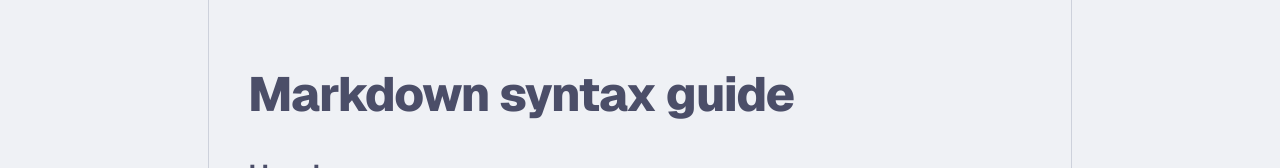
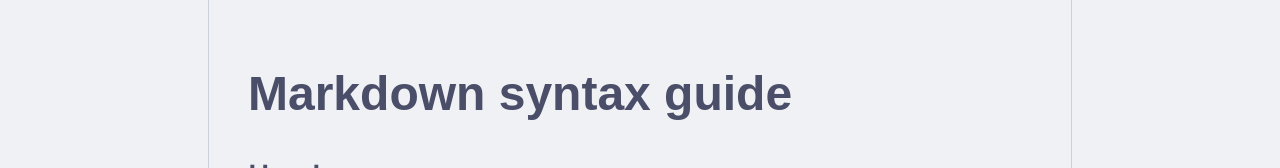
Before and after one commit to Podter/podter-website-old, a Next.js app: page /about in a window 1280 px wide. Shown: the part 130-298 px from the top of the page. Built offline with nearby package versions, Linux system fonts and the light colour scheme; a web font is replaced by a local one.

Commit message:
cal sans for heading

```diff
--- a/app/layout.tsx
+++ b/app/layout.tsx
@@ -4,6 +4,7 @@ import { GeistMono } from "geist/font/mono";
 import { GeistSans } from "geist/font/sans";
 
 import { defaultMetadata } from "~/constants/metadata";
+import { CalSans } from "~/lib/cal-sans";
 import { cn } from "~/lib/utils";
 import { ThemeProvider } from "~/providers/theme-provider";
 import Borders from "./_components/borders";
@@ -28,6 +29,7 @@ export default function RootLayout({ children }: PropsWithChildren) {
           "container relative flex flex-col overflow-x-hidden font-sans",
           GeistSans.variable,
           GeistMono.variable,
+          CalSans.variable,
         )}
       >
         <ThemeProvider attribute="class" defaultTheme="system" enableSystem>
--- a/components/ui/typography.tsx
+++ b/components/ui/typography.tsx
@@ -7,7 +7,7 @@ export function H1({ className, ...props }: JSX.IntrinsicElements["h1"]) {
     <h1
       {...props}
       className={cn(
-        "mt-12 scroll-m-20 text-4xl font-extrabold tracking-tight first:mt-0 lg:text-5xl",
+        "font-heading mt-12 scroll-m-20 text-4xl font-semibold first:mt-0 lg:text-5xl",
         className,
       )}
     />
--- /dev/null
+++ b/lib/cal-sans.ts
@@ -0,0 +1,6 @@
+import localFont from "next/font/local";
+
+export const CalSans = localFont({
+  src: "../node_modules/cal-sans/fonts/webfonts/CalSans-SemiBold.woff2",
+  variable: "--font-cal-sans",
+});
--- a/package.json
+++ b/package.json
@@ -16,6 +16,7 @@
     "@radix-ui/react-icons": "^1.3.0",
     "@radix-ui/react-slot": "^1.0.2",
     "@t3-oss/env-nextjs": "^0.7.3",
+    "cal-sans": "^1.0.1",
     "class-variance-authority": "^0.7.0",
     "clsx": "^2.1.0",
     "framer-motion": "^10.18.0",
--- a/tailwind.config.ts
+++ b/tailwind.config.ts
@@ -77,6 +77,7 @@ const config = {
       fontFamily: {
         sans: ["var(--font-geist-sans)", ...fontFamily.sans],
         mono: ["var(--font-geist-mono)", ...fontFamily.mono],
+        heading: ["var(--font-cal-sans)", ...fontFamily.sans],
       },
     },
   },
```
Also changed, not shown: 1 other file (tests, documents, lock files or other folders).
